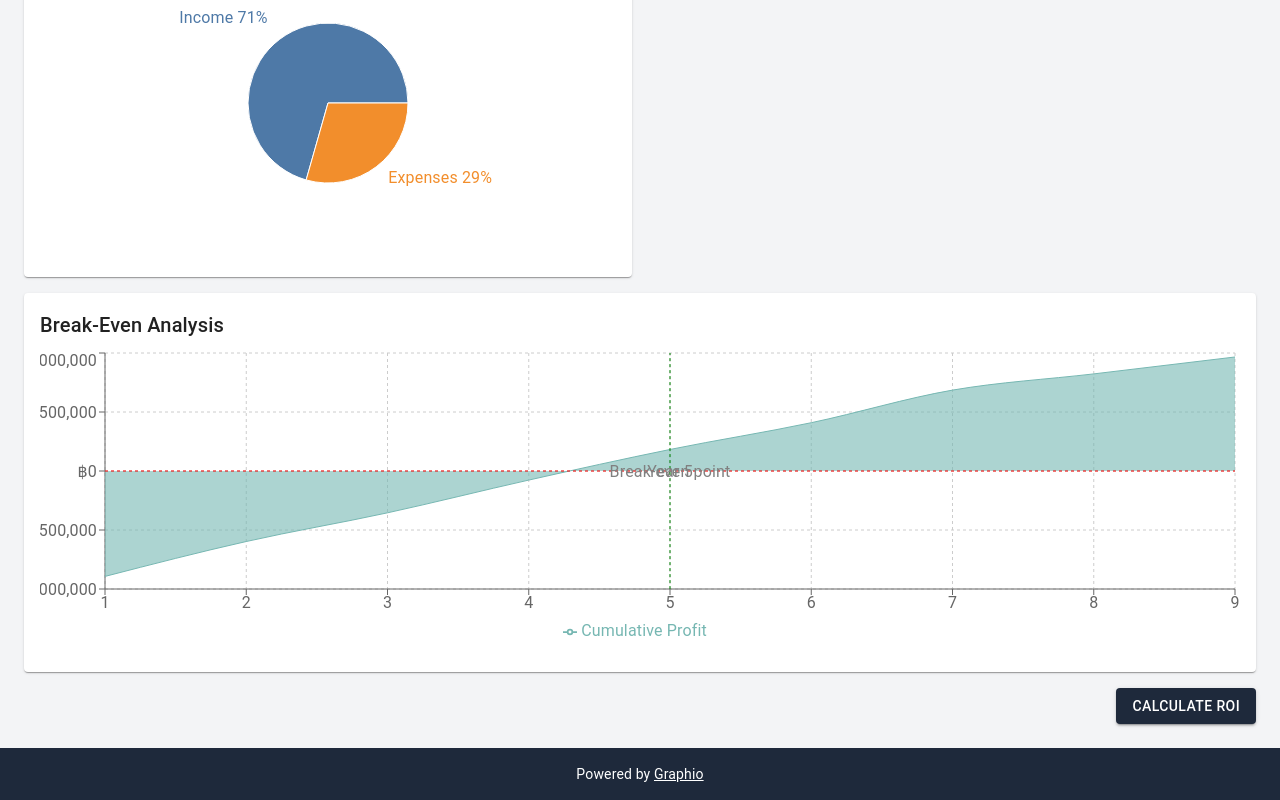
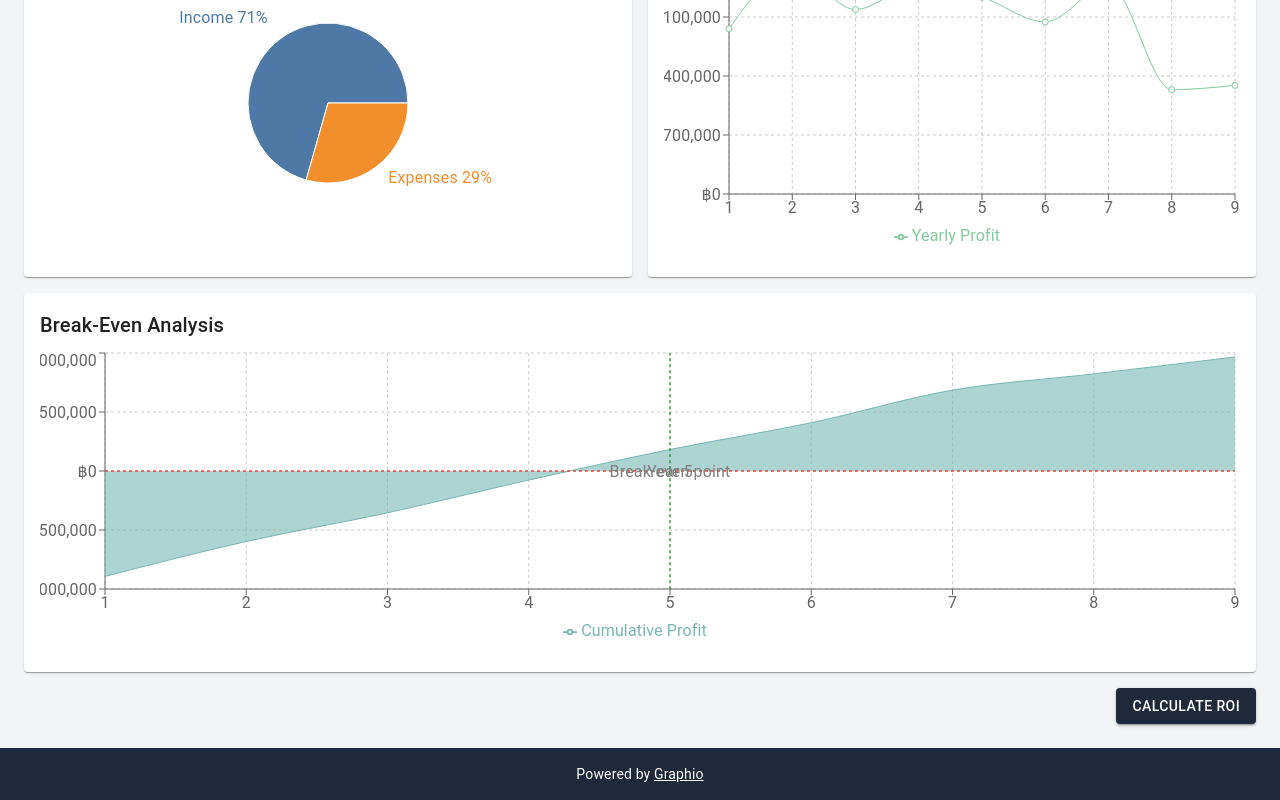
Before and after one commit to alynaug/Hotel-Buyers-Guide, a React (Create React App) app: page / in a window 1280 px wide. Both pictures are taken after a click on the button "CALCULATE ROI". Shown: the part 567-1367 px from the top of the page. Built offline with nearby package versions, Linux system fonts and the light colour scheme.

Commit message:
added yearly profit chart

```diff
--- a/src/components/HotelBusinessBuyersGuide.js
+++ b/src/components/HotelBusinessBuyersGuide.js
@@ -43,6 +43,26 @@ const CurrencyInput = ({ name, value, onChange, isCurrency = true }) => (
     size="small"
   />
 );
+
+const YearlyProfitTrend = ({ yearlyData }) => {
+  return (
+    <Card>
+      <CardContent>
+        <Typography variant="h6" gutterBottom>Yearly Profit Trend</Typography>
+        <ResponsiveContainer width="100%" height={300}>
+          <LineChart data={yearlyData}>
+            <CartesianGrid strokeDasharray="3 3" />
+            <XAxis dataKey="year" />
+            <YAxis tickFormatter={(value) => '฿' + value.toLocaleString('th-TH', { maximumFractionDigits: 0 })} />
+            <Tooltip formatter={(value) => '฿' + value.toLocaleString('th-TH', { maximumFractionDigits: 0 })} />
+            <Legend />
+            <Line type="monotone" dataKey="profit" stroke="#82ca9d" name="Yearly Profit" />
+          </LineChart>
+        </ResponsiveContainer>
+      </CardContent>
+    </Card>
+  );
+};
 
 const ContractTimeAnalysis = ({ contractDuration, timeLeft }) => {
   const data = [
@@ -249,6 +269,9 @@ const HotelBusinessBuyersGuide = () => {
                   </CardContent>
                 </Card>
               </Grid>
+              <Grid item xs={12} md={6}>
+                <YearlyProfitTrend yearlyData={results.yearlyData} />
+              </Grid>
               <Grid item xs={12}>
                 <Card>
                   <CardContent>
```
Lines whose indentation alone changed are shown as unchanged.
